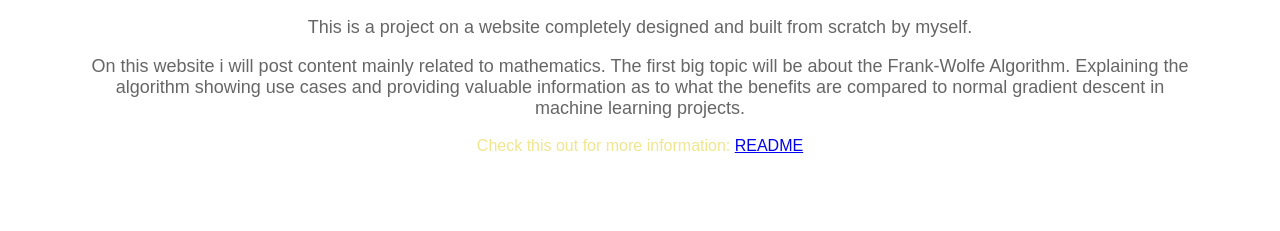
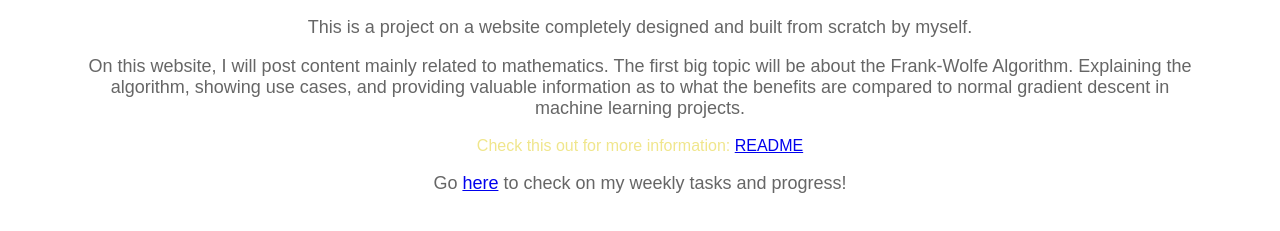
Before and after one commit to ayubinstitut/-ayubinstitut-.github.io, a plain HTML site: page index.html in a window 1280 px wide. Shown: the part 141-372 px from the top of the page. Drawn offline with Linux system fonts and the light colour scheme.

Commit message:
Update index.html
added Link to weekly Tasks Page

```diff
--- a/index.html
+++ b/index.html
@@ -10,11 +10,9 @@
   <div class="container">
     <h1>Welcome to my personal website</h1>
     <p>This is a project on a website completely designed and built from scratch by myself.</p>
-    <p>On this website i will post content mainly related to mathematics. The first big topic will be about
-      the Frank-Wolfe Algorithm. Explaining the algorithm showing use cases and providing valuable information as to what
-      the benefits are compared to normal gradient descent in machine learning projects.
-    </p>
+    <p>On this website, I will post content mainly related to mathematics. The first big topic will be about the Frank-Wolfe Algorithm. Explaining the algorithm, showing use cases, and providing valuable information as to what the benefits are compared to normal gradient descent in machine learning projects.</p>
     <h2>Check this out for more information: <a href="README.md" target="_blank">README</a></h2>
+    <p>Go <a href="Week.html">here</a> to check on my weekly tasks and progress!</p>
   </div>
 </body>
 </html>
```
